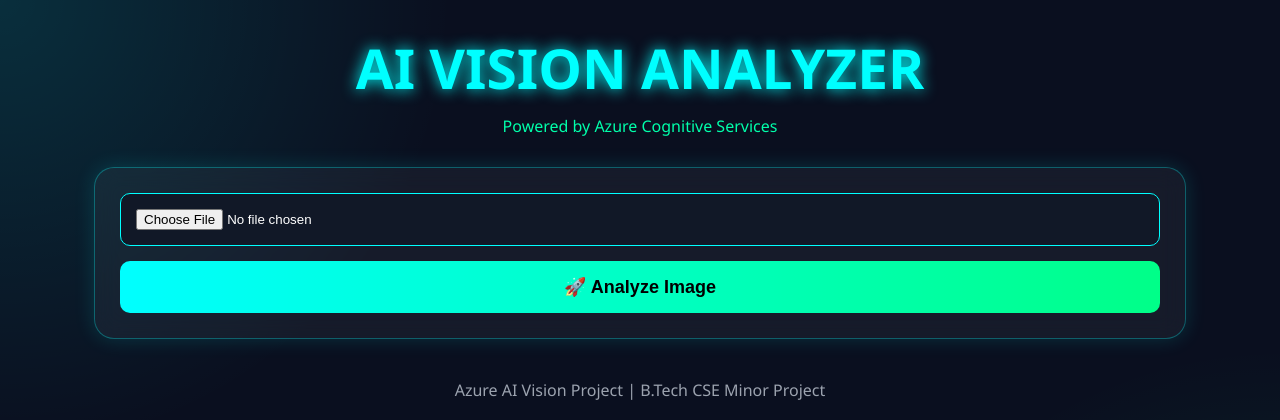
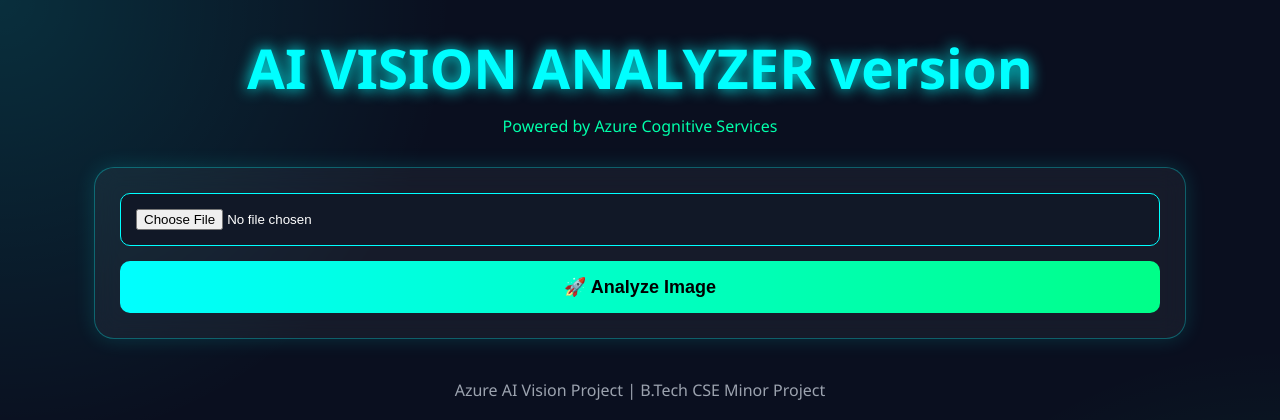
Before and after one commit to RamCse05/azure-ai-vision-analyzer, a Flask app: page / in a window 1280 px wide. Shown: the top 420 px of the page. Run offline with Flask 3, Linux system fonts and the light colour scheme.

Commit message:
Update index.html

```diff
--- a/templates/index.html
+++ b/templates/index.html
@@ -186,7 +186,7 @@
 <div class="container">
 
 <div class="header">
-<h1>AI VISION ANALYZER</h1>
+<h1>AI VISION ANALYZER version</h1>
 <p>Powered by Azure Cognitive Services</p>
 </div>
 
```
